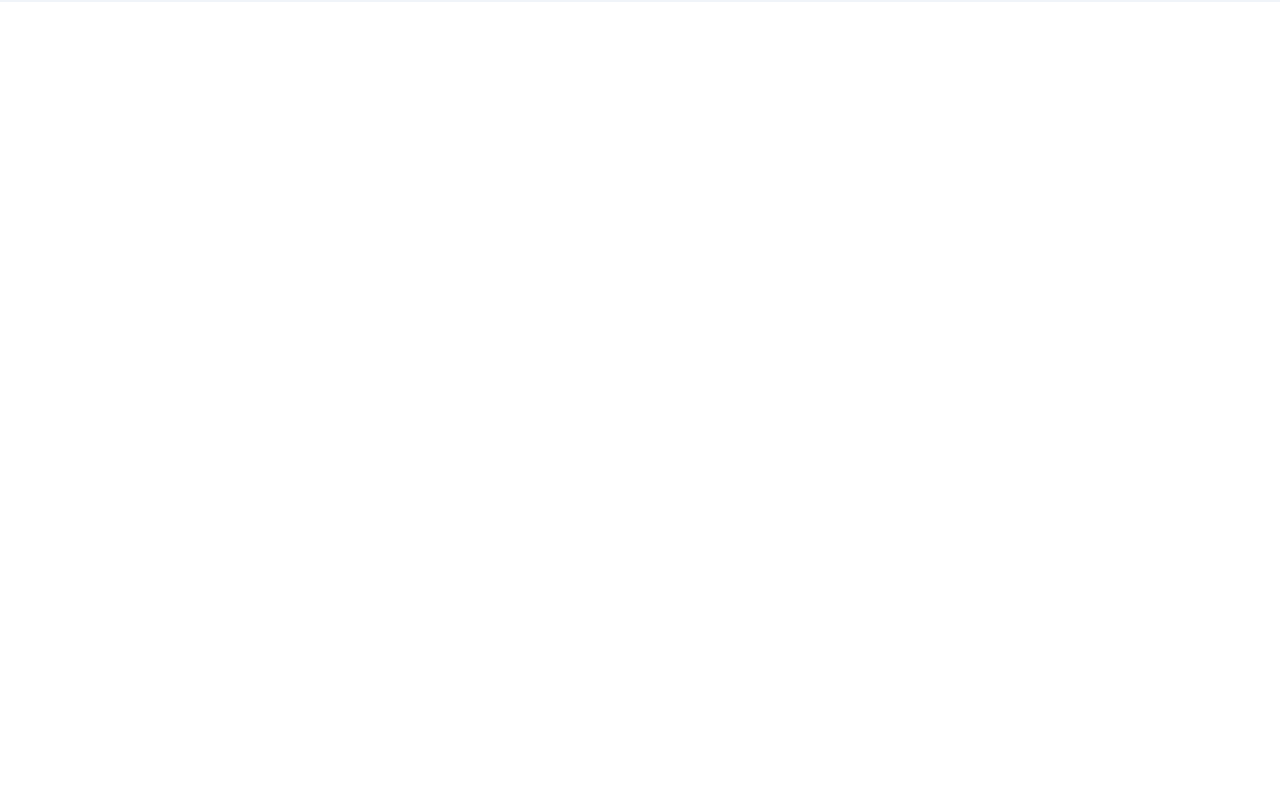
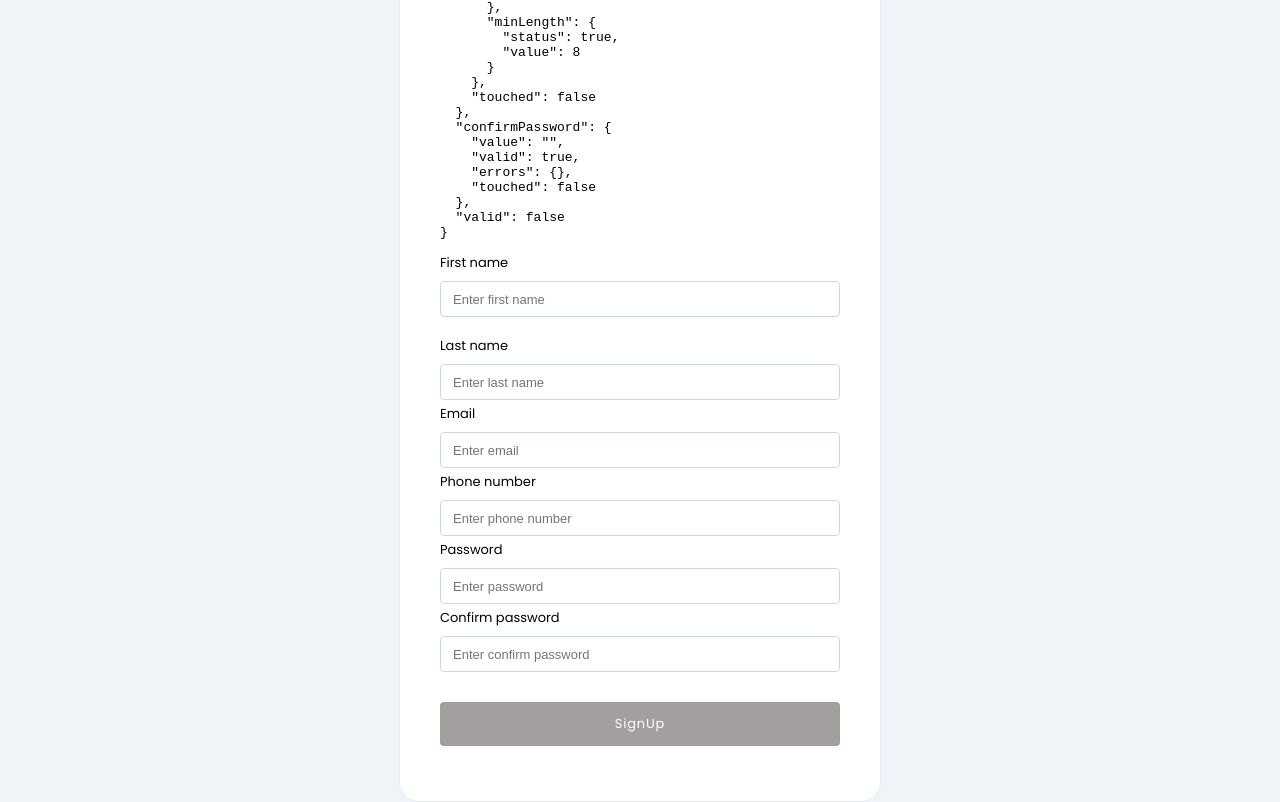
Before and after one commit to Natalka2019/todo-vue, a Vue app: page / in a window 1280 px wide. Shown: the part 798-1600 px from the top of the page. Before the commit the page ends 800 px from the top, so only its background shows below. Built offline with nearby package versions, Linux system fonts and the light colour scheme.

Commit message:
add firstName field validation

```diff
--- a/src/components/buttonRegular.vue
+++ b/src/components/buttonRegular.vue
@@ -1,5 +1,5 @@
 <template>
-  <button class="button" @click="onClick">
+  <button class="button" @click="onClick" :type="type" :disabled="disabled">
     {{ title }}
   </button>
 </template>
@@ -10,10 +10,12 @@ export default {
   props: {
     id: String,
     title: String,
+    type: String,
     onClick: {
       type: Function,
       required: true,
     },
+    disabled: Boolean,
   },
 };
 </script>
@@ -30,4 +32,9 @@ export default {
   letter-spacing: 0.8px;
   cursor: pointer;
 }
+
+.button:disabled {
+  background-color: rgb(163, 159, 159);
+  border: none;
+}
 </style>
--- a/src/components/inputRegular.vue
+++ b/src/components/inputRegular.vue
@@ -8,8 +8,10 @@
       :required="required"
       :value="modelValue"
       @input="updateValue"
+      :type="type"
+      @blur="$emit('blur', $event)"
     />
-    <p v-if:="error">{{ error }}</p>
+    <p class="error" :class="inputFieldErrorClass">{{ error }}</p>
   </div>
 </template>
 
@@ -23,7 +25,9 @@ export default {
     modelValue: String,
     label: String,
     error: String,
-    inputFieldClass: String,
+    inputFieldClass: Array,
+    inputFieldErrorClass: String,
+    blur: Function,
   },
   methods: {
     updateValue(event) {
@@ -50,4 +54,11 @@ export default {
   background: inherit;
   outline: none;
 }
+
+.error {
+  margin: 0;
+  /* font-size: 10px;
+  height: 15px;
+  color: red; */
+}
 </style>
--- /dev/null
+++ b/src/use/field.js
@@ -0,0 +1,39 @@
+import { ref, reactive, watch } from "vue";
+
+export function useField(field) {
+  const valid = ref(true);
+
+  const value = ref(field.value);
+
+  const touched = ref(false);
+
+  const name = ref(field.name);
+
+  const errors = reactive({});
+
+  const reassign = (val) => {
+    valid.value = true;
+    Object.keys(field.validators ?? {}).map((key) => {
+      const isValid = field.validators[key](val);
+
+      errors[key] = { status: !isValid.status, value: isValid.value };
+
+      if (!isValid.status) {
+        valid.value = false;
+      }
+    });
+  };
+
+  watch(value, reassign);
+
+  reassign(field.value);
+
+  return {
+    name,
+    value,
+    valid,
+    errors,
+    touched,
+    blur: () => (touched.value = true),
+  };
+}
--- /dev/null
+++ b/src/use/form.js
@@ -0,0 +1,26 @@
+import { reactive, computed } from "vue";
+import { useField } from "./field";
+
+export const useForm = (init = {}) => {
+  const form = reactive({});
+  const validKey = "valid";
+
+  for (const [key, value] of Object.entries(init)) {
+    form[key] = useField(value);
+  }
+
+  form[validKey] = computed(() => {
+    let status = true;
+    Object.keys(form)
+      .filter((key) => key !== validKey)
+      .forEach((key) => {
+        if (!form[key].valid) {
+          status = false;
+        }
+      });
+
+    return status;
+  });
+
+  return form;
+};
--- a/src/views/SignUpPage/index.vue
+++ b/src/views/SignUpPage/index.vue
@@ -2,19 +2,87 @@
   <div class="container">
     <div className="signUp">
       <h1>SignUp</h1>
-      <div className="inputsContainer">
+      <pre>{{ form }}</pre>
+      <form className="inputsContainer" @submit.prevent="submit">
         <inputRegular
           class="inputFieldContainer"
-          inputFieldClass="inputField"
-          label="hello"
-          placeholder="Placeholder"
+          :inputFieldClass="[
+            !form.firstName.valid && form.firstName.touched ? errorClass : '',
+            activeClass,
+          ]"
+          inputFieldErrorClass="inputFieldErrorClass"
+          label="First name"
+          placeholder="Enter first name"
+          v-model.trim="form.firstName.value"
+          type="text"
+          :error="form.firstName.touched ? errorMessage(form.firstName) : ''"
+          @blur="form.firstName.blur"
+        />
+        <inputRegular
+          class="inputFieldContainer"
+          :inputFieldClass="[
+            !form.lastName.valid && form.lastName.touched ? errorClass : '',
+            activeClass,
+          ]"
+          label="Last name"
+          placeholder="Enter last name"
+          v-model="form.lastName.value"
+          type="text"
+        />
+        <inputRegular
+          class="inputFieldContainer"
+          :inputFieldClass="[
+            !form.email.valid && form.email.touched ? errorClass : '',
+            activeClass,
+          ]"
+          label="Email"
+          placeholder="Enter email"
+          v-model="form.email.value"
+          type="email"
+        />
+        <inputRegular
+          class="inputFieldContainer"
+          :inputFieldClass="[
+            !form.phone.valid && form.phone.touched ? errorClass : '',
+            activeClass,
+          ]"
+          label="Phone number"
+          placeholder="Enter phone number"
+          v-model="form.phone.value"
+          type="tel"
+        />
+        <inputRegular
+          class="inputFieldContainer"
+          :inputFieldClass="[
+            !form.password.valid && form.password.touched ? errorClass : '',
+            activeClass,
+          ]"
+          label="Password"
+          placeholder="Enter password"
+          v-model="form.password.value"
+          type="password"
+        />
+        <inputRegular
+          class="inputFieldContainer"
+          :inputFieldClass="[
+            !form.confirmPassword.valid && form.confirmPassword.touched
+              ? errorClass
+              : '',
+            activeClass,
+          ]"
+          label="Confirm password"
+          placeholder="Enter confirm password"
+          v-model="form.confirmPassword.value"
+          type="passowrd"
         />
         <buttonRegular
-          @click="goToTodosPage"
+          @click="goToTodosPage(form)"
           title="SignUp"
           class="signUpButton"
+          type="submit"
+          :disabled="!form.valid"
         />
-      </div>
+      </form>
     </div>
   </div>
 </template>
@@ -22,6 +90,21 @@
 <script>
 import buttonRegular from "../../components/buttonRegular.vue";
 import inputRegular from "../../components/inputRegular.vue";
+import { useForm } from "../../use/form";
+
+const required = (val) => ({ status: !!val });
+const minLength = (num) => (val) => ({
+  status: val.length >= num,
+  value: num,
+});
+const maxLength = (num) => (val) => ({
+  status: val.length <= num,
+  value: num,
+});
+
+const noDigits = (val) => {
+  return { status: /^([^0-9]*)$/.test(val) };
+};
 
 export default {
   name: "SignUpPage",
@@ -29,9 +112,66 @@ export default {
     buttonRegular,
     inputRegular,
   },
+  data() {
+    return {
+      activeClass: "inputField",
+      errorClass: "invalid",
+    };
+  },
+  setup() {
+    const form = useForm({
+      firstName: {
+        name: "First name",
+        value: "",
+        validators: {
+          required,
+          minLength: minLength(2),
+          maxLength: maxLength(20),
+          noDigits,
+        },
+      },
+      lastName: {
+        value: "",
+      },
+      email: {
+        value: "",
+      },
+      phone: {
+        value: "",
+      },
+      password: {
+        value: "",
+        validators: { required, minLength: minLength(8) },
+      },
+      confirmPassword: {
+        value: "",
+      },
+    });
+
+    return { form };
+  },
   methods: {
-    goToTodosPage() {
+    goToTodosPage(form) {
+      console.log({
+        firstName: form.firstName.value,
+      });
       this.$router.push("/todos");
+    },
+    errorMessage(field) {
+      if (field.valid) {
+        return "";
+      }
+
+      if (field.errors.required.status) {
+        return `${field.name} is required`;
+      } else if (
+        field.errors.minLength.status ||
+        field.errors.maxLength.status
+      ) {
+        return `${field.name} must be from ${field.errors.minLength.value} to ${field.errors.maxLength.value} characters`;
+      } else if (field.errors.noDigits.status) {
+        return `${field.name} can not contain digits`;
+      }
     },
   },
 };
@@ -39,7 +179,8 @@ export default {
 
 <style scoped>
 .container {
-  height: 100vh;
+  /* height: 100vh; */
+
   display: flex;
   justify-content: center;
   align-items: center;
@@ -63,9 +204,20 @@ h1 {
 
 .inputFieldContainer {
   width: 400px;
-  margin-bottom: 19px;
+  margin-bottom: 4px;
   font-size: 13px;
   line-height: 20px;
+}
+
+.inputFieldContainer {
+  width: 400px;
+  margin-bottom: 4px;
+  font-size: 13px;
+  line-height: 20px;
+}
+
+.inputFieldContainer:last-of-type {
+  margin-bottom: 30px;
 }
 
 ::v-deep .inputField {
@@ -74,6 +226,16 @@ h1 {
   background: #ffffff;
   border: 1px solid #cfd6de;
   border-radius: 4px;
+}
+
+::v-deep .invalid {
+  border: 1px solid red;
+}
+
+::v-deep .inputFieldErrorClass {
+  font-size: 10px;
+  height: 15px;
+  color: red;
 }
 
 .signUpButton {
```
